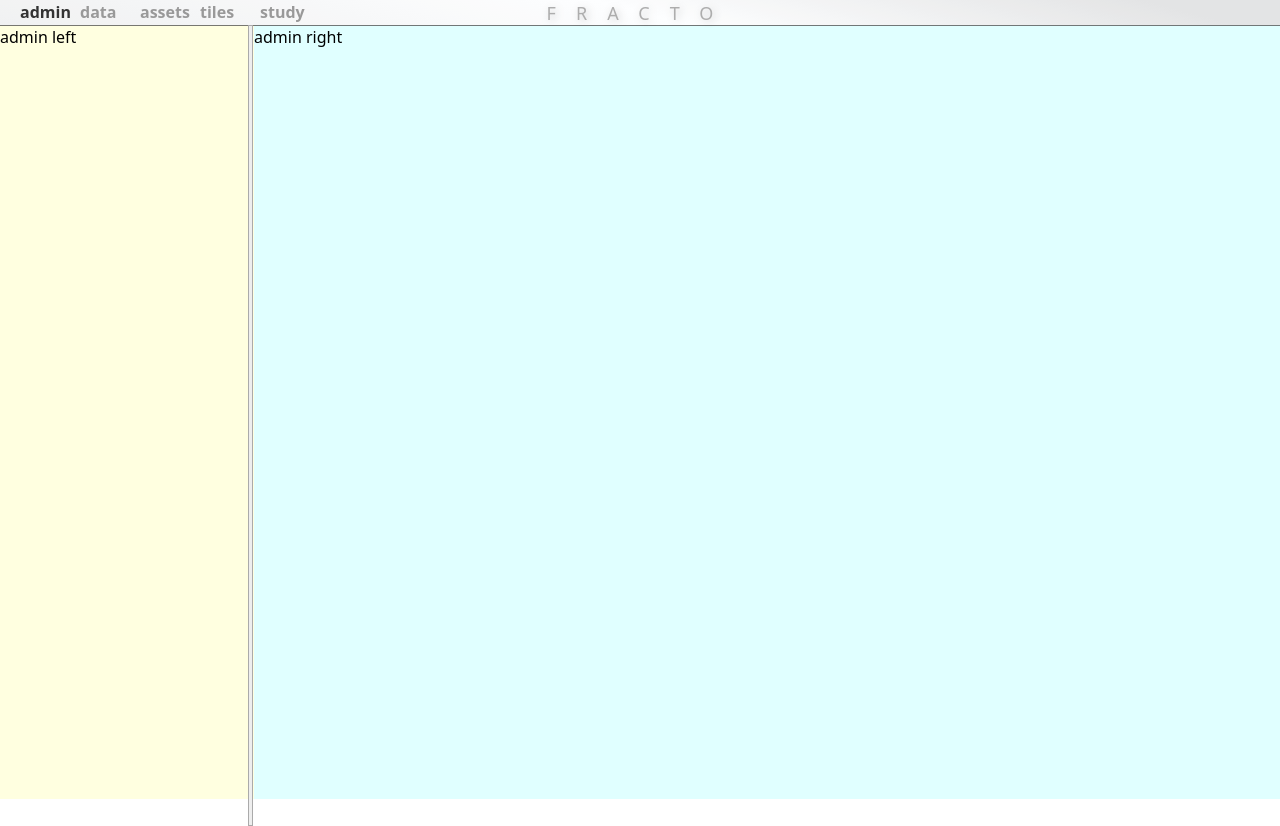
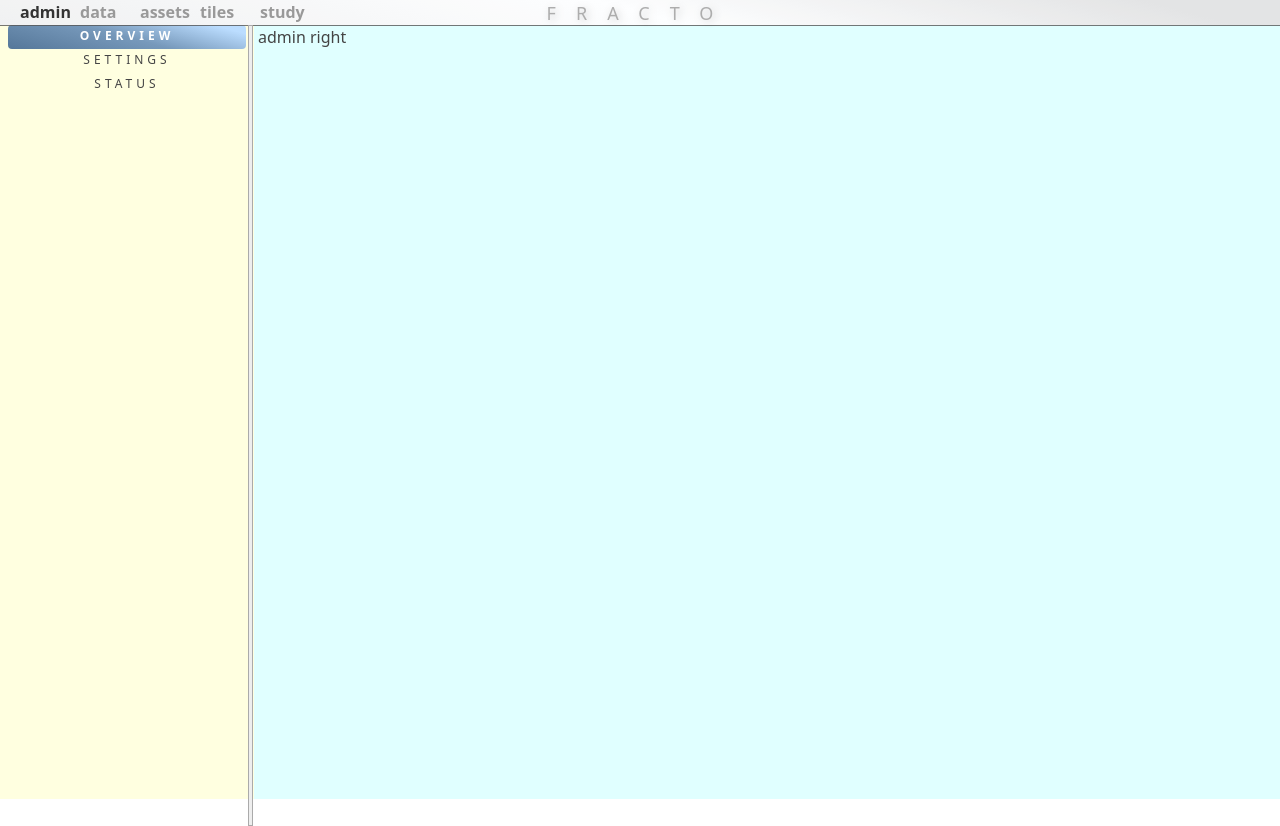
Before and after one commit to Fracto-Chaotic-Systems/fracto-ui, a React (Vite) app: page /admin in a window 1280 px wide. Built offline with nearby package versions, Linux system fonts and the light colour scheme; what javascript-time-ago would draw is missing.

Commit message:
added sidebar

```diff
--- a/src/pages/Admin.jsx
+++ b/src/pages/Admin.jsx
@@ -1,17 +1,49 @@
 import React, {Component} from 'react'
 
-import {KEY_ADMIN_SPLITTER_POS_PX} from "../settings/AdminSettings.jsx";
+import {
+   ADMIN_OVERVIEW,
+   ADMIN_SETTINGS,
+   ADMIN_STATUS, KEY_ADMIN_SECTION,
+   KEY_ADMIN_SPLITTER_POS_PX
+} from "../settings/AdminSettings.jsx";
 import SplitterLayout from "./SplitterLayout.jsx";
 
+import {MainStyles as styles} from '../styles/MainStyles.jsx'
+import AppSettings from "../settings/AppSettings.jsx";
+import Sidebar from "./utils/Sidebar.jsx";
+
+const SIDEBAR_LIST = [
+   {title: 'overview', section_code: ADMIN_OVERVIEW},
+   {title: 'settings', section_code: ADMIN_SETTINGS},
+   {title: 'status', section_code: ADMIN_STATUS}
+]
+
 export class Admin extends Component {
-   state = {}
+   state = {section_code: ADMIN_OVERVIEW}
+
+   sidebar_select = (section_code) => {
+      AppSettings.on_settings_changed({
+         [KEY_ADMIN_SECTION]: section_code
+      })
+      this.setState({section_code})
+   }
 
    render_left_pane = () => {
-      return 'admin left'
+      const {section_code} = this.state
+      const sidebar = <Sidebar
+         sidebar_list={SIDEBAR_LIST}
+         section_code={section_code}
+         on_change={this.sidebar_select}
+      />
+      return <styles.PaneWrapper>
+         {sidebar}
+      </styles.PaneWrapper>
    }
 
    render_right_pane = () => {
-      return 'admin right'
+      return <styles.PaneWrapper>
+         admin right
+      </styles.PaneWrapper>
    }
 
    render() {
--- a/src/pages/Assets.jsx
+++ b/src/pages/Assets.jsx
@@ -3,15 +3,21 @@ import React, {Component} from 'react'
 import {KEY_ASSETS_SPLITTER_POS_PX} from "../settings/AssetsSettings.jsx";
 import SplitterLayout from "./SplitterLayout.jsx";
 
+import {MainStyles as styles} from '../styles/MainStyles.jsx'
+
 export class Assets extends Component {
    state = {}
 
    render_left_pane = () => {
-      return 'assets left'
+      return <styles.PaneWrapper>
+         assets left
+      </styles.PaneWrapper>
    }
 
    render_right_pane = () => {
-      return 'assets right'
+      return <styles.PaneWrapper>
+         assets right
+      </styles.PaneWrapper>
    }
 
    render() {
--- a/src/pages/Data.jsx
+++ b/src/pages/Data.jsx
@@ -2,6 +2,8 @@ import React, {Component} from 'react'
 
 import {KEY_DATA_SPLITTER_POS_PX} from "../settings/DataSettings.jsx";
 import SplitterLayout from "./SplitterLayout.jsx";
+
+import {MainStyles as styles} from '../styles/MainStyles.jsx'
 
 export class Data extends Component {
    state = {
@@ -13,12 +15,17 @@ export class Data extends Component {
    }
 
    render_left_pane = () => {
-      return 'data left'
+      return <styles.PaneWrapper>
+         data left
+      </styles.PaneWrapper>
    }
 
    render_right_pane = () => {
-      return 'data right'
+      return <styles.PaneWrapper>
+         data right
+      </styles.PaneWrapper>
    }
+
 
    render() {
       const left_pane = this.render_left_pane();
--- a/src/pages/Study.jsx
+++ b/src/pages/Study.jsx
@@ -2,6 +2,8 @@ import React, {Component} from 'react'
 
 import {KEY_STUDY_SPLITTER_POS_PX} from "../settings/StudySettings.jsx";
 import SplitterLayout from "./SplitterLayout.jsx";
+
+import {MainStyles as styles} from '../styles/MainStyles.jsx'
 
 export class Study extends Component {
    state = {
@@ -13,12 +15,17 @@ export class Study extends Component {
    }
 
    render_left_pane = () => {
-      return 'study left'
+      return <styles.PaneWrapper>
+         study left
+      </styles.PaneWrapper>
    }
 
    render_right_pane = () => {
-      return 'study right'
+      return <styles.PaneWrapper>
+         study right
+      </styles.PaneWrapper>
    }
+
 
    render() {
       const left_pane = this.render_left_pane();
--- a/src/pages/Tiles.jsx
+++ b/src/pages/Tiles.jsx
@@ -2,6 +2,8 @@ import React, {Component} from 'react'
 
 import {KEY_TILES_SPLITTER_POS_PX} from "../settings/TilesSettings.jsx";
 import SplitterLayout from "./SplitterLayout.jsx";
+
+import {MainStyles as styles} from '../styles/MainStyles.jsx'
 
 export class Tiles extends Component {
    state = {
@@ -13,12 +15,17 @@ export class Tiles extends Component {
    }
 
    render_left_pane = () => {
-      return 'tiles left'
+      return <styles.PaneWrapper>
+         tiles left
+      </styles.PaneWrapper>
    }
 
    render_right_pane = () => {
-      return 'tiles right'
+      return <styles.PaneWrapper>
+         tiles right
+      </styles.PaneWrapper>
    }
+
 
    render() {
       const left_pane = this.render_left_pane();
--- /dev/null
+++ b/src/pages/utils/Sidebar.jsx
@@ -0,0 +1,33 @@
+import React, {Component} from 'react'
+import PropTypes from "prop-types";
+
+import {MainStyles as styles} from '../../styles/MainStyles.jsx'
+
+export class Sidebar extends Component {
+   static propTypes = {
+      sidebar_list: PropTypes.array.isRequired,
+      section_code: PropTypes.string.isRequired,
+      on_change: PropTypes.func.isRequired,
+   }
+
+   render() {
+      const {sidebar_list, section_code, on_change} = this.props
+      const sidebar = sidebar_list.map((item, i) => {
+         const item_style = item.section_code === section_code
+            ? {background: 'linear-gradient(15deg, #557799 0%, #7799bb 50%, #bbddff 90%)'} : {}
+         const title_style = item.section_code === section_code
+            ? {fontWeight: 'bold', color: 'white'} : {}
+         return <styles.SidebarItem
+            style={item_style}
+            key={`sidebar-item-${i}`}
+            onClick={() => on_change(item.section_code)}>
+            <styles.SidebarLink style={title_style}>{item.title}</styles.SidebarLink>
+         </styles.SidebarItem>
+      })
+      return <styles.PaneWrapper>
+         {sidebar}
+      </styles.PaneWrapper>
+   }
+}
+
+export default Sidebar
--- a/src/settings/AdminSettings.jsx
+++ b/src/settings/AdminSettings.jsx
@@ -1,7 +1,15 @@
-import {TYPE_NUMBER} from "./AppSettings.jsx";
+import {
+   TYPE_NUMBER,
+   TYPE_STRING
+} from "./AppSettings.jsx";
 
 const ADMIN_FOLDER = 'admin'
 export const KEY_ADMIN_SPLITTER_POS_PX = `${ADMIN_FOLDER}/splitter_pos_px`
+export const KEY_ADMIN_SECTION = `${ADMIN_FOLDER}/admin_section`
+
+export const ADMIN_OVERVIEW = 'admin_overview'
+export const ADMIN_SETTINGS = 'admin_settings'
+export const ADMIN_STATUS = 'admin_status'
 
 export const APP_ADMIN_SETTINGS = {
    [KEY_ADMIN_SPLITTER_POS_PX]: {
@@ -10,4 +18,10 @@ export const APP_ADMIN_SETTINGS = {
       description: 'pixel width of the admin page leftmost splitter',
       persist: true,
    },
+   [KEY_ADMIN_SECTION]: {
+      data_type: TYPE_STRING,
+      default_value: ADMIN_OVERVIEW,
+      description: 'selected section of the admin page',
+      persist: true,
+   },
 }
--- a/src/styles/MainStyles.jsx
+++ b/src/styles/MainStyles.jsx
@@ -39,6 +39,26 @@ export class MainStyles {
        font-size: 1rem;
        color: black;
    `
+   static PaneWrapper = styled(CoolStyles.Block)`
+       padding: 0 0.25rem;
+       font-size: 1rem;
+       color: #444444;
+   `
+   static SidebarItem = styled(CoolStyles.Block)`
+       ${CoolStyles.align_center}
+       ${CoolStyles.pointer}
+       border-radius: 0.25rem;
+   `
+   static SidebarLink = styled(CoolStyles.InlineBlock)`
+       ${CoolStyles.uppercase}
+       font-size: 0.75rem;
+       color: #444444;
+       letter-spacing: 4px;
+       margin-top: 2px;
+       &:hover {
+           font-weight: bold;
+       }
+   `
 }
 
 export default MainStyles
```
